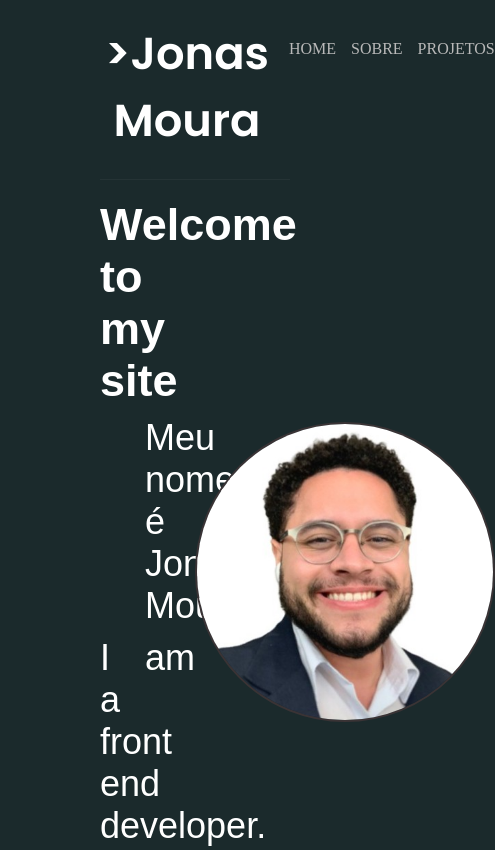
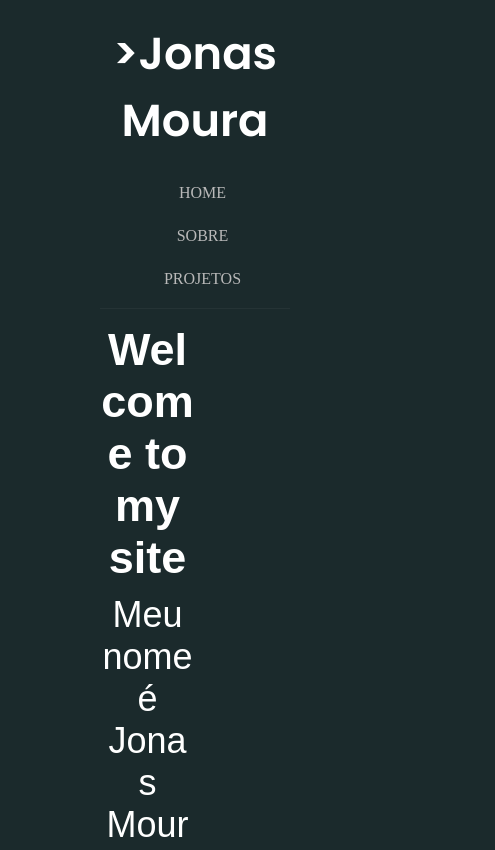
Before and after one commit to jocmoura/portfolio2025, a plain HTML site: page index.html in a window 390 px wide. Shown: the top 850 px of the page, 495 px wide, since content can reach past the window. Drawn offline with Linux system fonts and the light colour scheme.

Commit message:
adicionando responsividade.

```diff
--- a/css/responsividade.css
+++ b/css/responsividade.css
@@ -0,0 +1,30 @@
+@media screen and (max-width:798px){
+    header{
+        display: block;
+    }
+    .menu ul{
+        flex-direction: column;
+
+    }
+    .menu ul li a{
+        margin: 0 auto;
+    }
+    main{
+        display: block;
+        width: 100%;
+        margin-left: auto;
+        margin-right: auto;
+
+
+    }
+    main .welcome{
+        text-align: center;
+        overflow-wrap: break-word;
+
+    }
+
+
+    .minha-foto img{
+        display: none;
+    }
+}
--- a/css/style.css
+++ b/css/style.css
@@ -80,9 +80,7 @@ main .info-area h1{
     font-family: Arial, Helvetica, sans-serif;
 
 }
-main .info-area .barra{
-    padding-left: 45px;
-}
+
 main .info-area p{
     font-size: 36px;
     font-family: Arial, Helvetica, sans-serif;
--- a/index.html
+++ b/index.html
@@ -7,6 +7,7 @@
     <link rel="stylesheet" href="./css/responsividade.css">
     <script src="https://kit.fontawesome.com/c4254e24a8.js" ></script>
     <link rel="stylesheet" href="./css/style.css">
+    <link rel="stylesheet" href="./css/responsividade.css">
     <title>Portfolio-teste</title>
 </head>
 <body>
```
